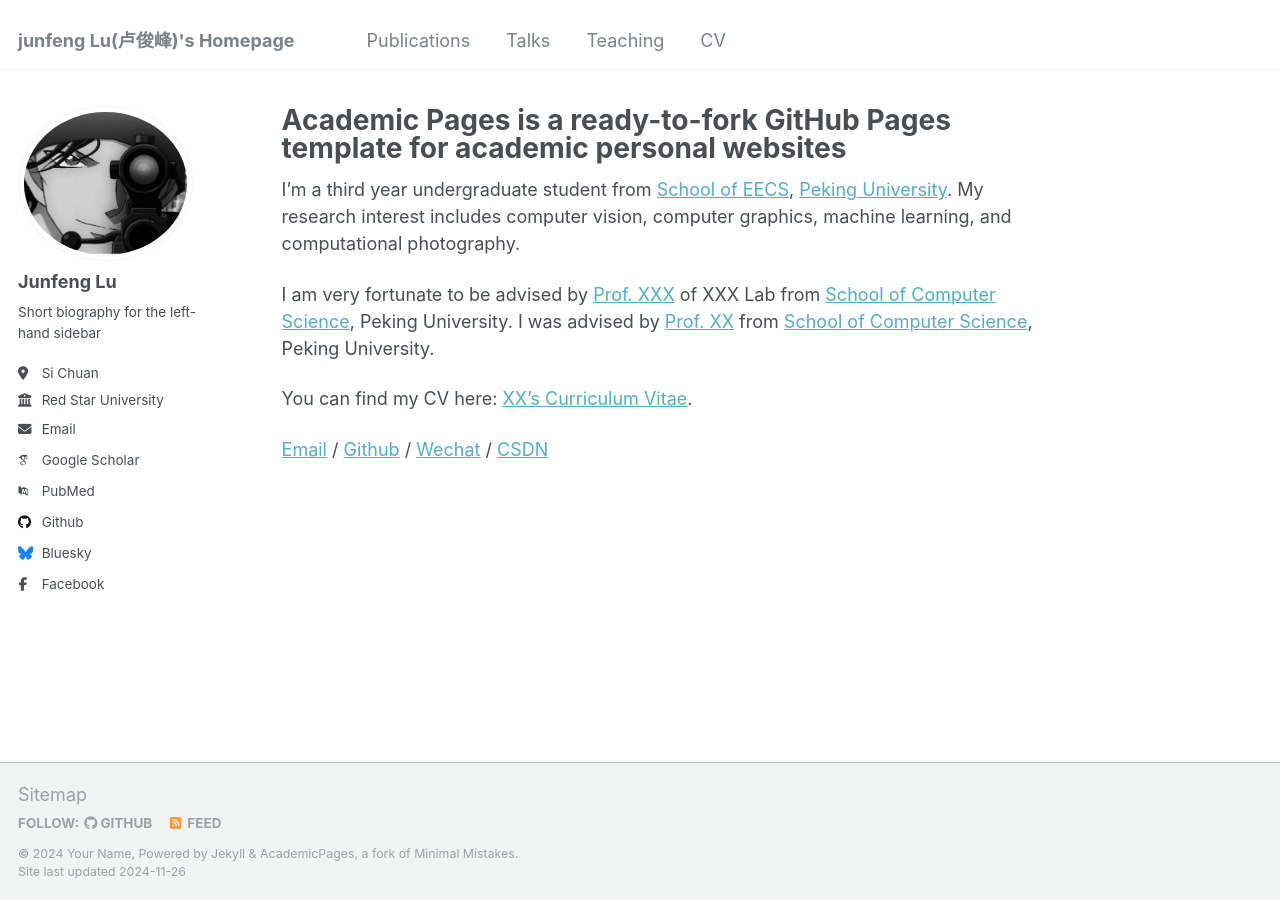
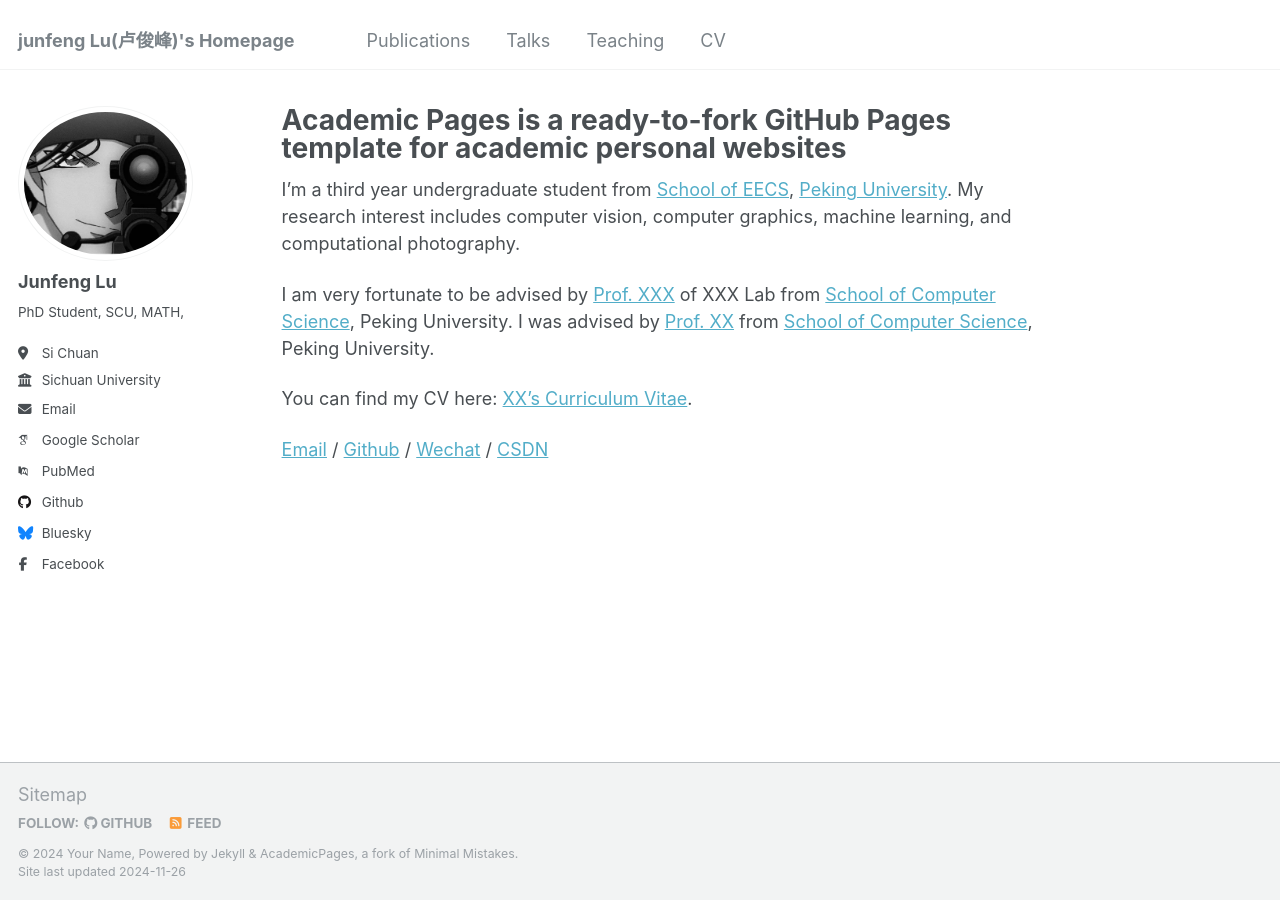
Before and after one commit to JunFengLu1/JunFengLu1.github.io, a Jekyll site: the page built from _pages/about.md, in a window 1280 px wide. Built offline with Jekyll 4.4.1, drawn with Linux system fonts in a browser that asks for light colours; some web fonts are replaced.

Commit message:
Update _config.yml

```diff
--- a/_config.yml
+++ b/_config.yml
@@ -24,9 +24,9 @@ author:
   avatar           : "1.png"
   name             : "Junfeng Lu"
   pronouns         : # example: "she/her"
-  bio              : "Short biography for the left-hand sidebar"
+  bio              : "PhD Student, SCU, MATH, "
   location         : "Si Chuan"
-  employer         : "Red Star University"
+  employer         : "Sichuan University"
   uri              : # URL
   email            : "ljunfmax@163.com"
 
```
